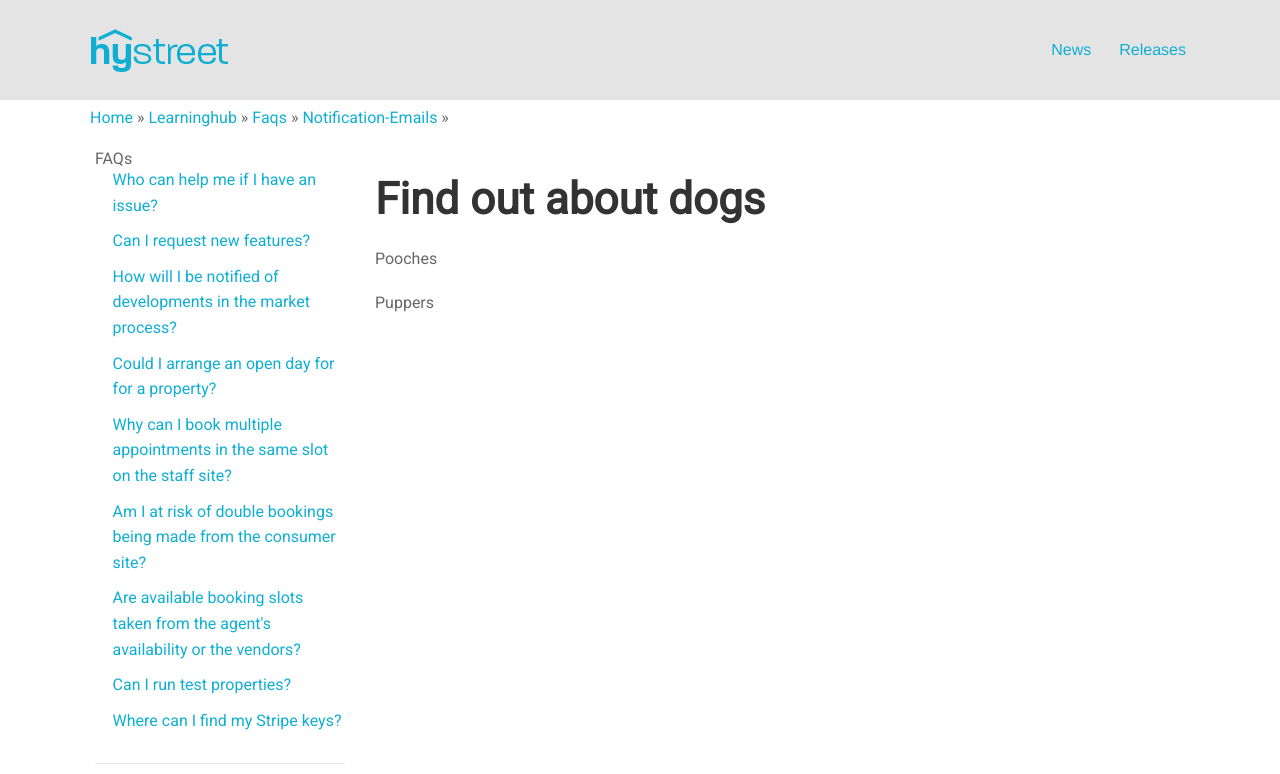
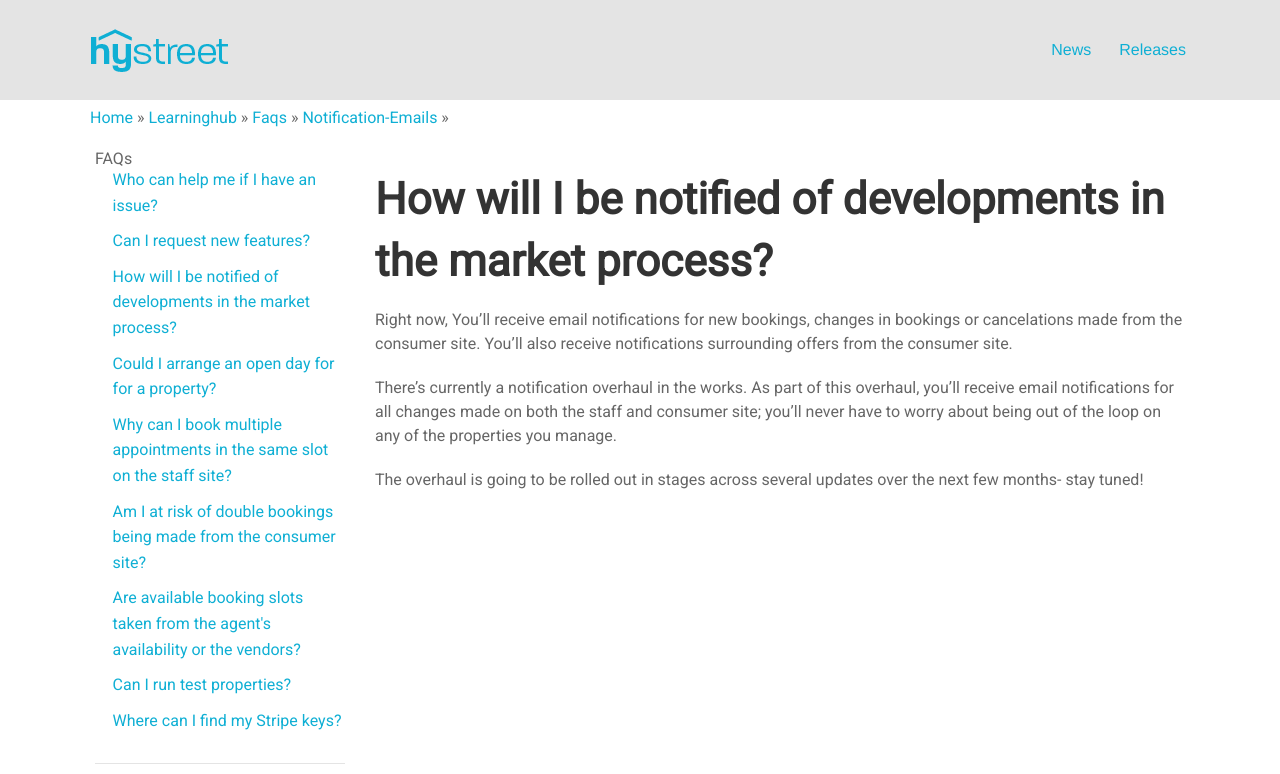
Before and after one commit to josh-brough/learninghub, a Jekyll site: the page built from faqs/notification-emails/index.html, in a window 1280 px wide, cut to the strip 0-774 px from the top of the page. Built offline with Jekyll 4.4.1, drawn with Linux system fonts in a browser that asks for light colours; some web fonts are replaced; a script that is not in the unit is left out.

Commit message:
notification emails FAQ

```diff
--- a/faqs/notification-emails/index.html
+++ b/faqs/notification-emails/index.html
@@ -15,8 +15,10 @@ menu: site.data.birds
   {% include faqs.html %}
 <div class="columns right large-9 lh-content">
 
-<h1>Find out about dogs</h1>
+<h1>How will I be notified of developments in the market process?</h1>
 <p>
-Pooches</P>
+Right now, You’ll receive email notifications for new bookings, changes in bookings or cancelations made from the consumer site. You’ll also receive notifications surrounding offers from the consumer site. </p>
 <p>
-Puppers</p>
+There’s currently a notification overhaul in the works. As part of this overhaul, you’ll receive email notifications for all changes made on both the staff and consumer site; you’ll never have to worry about being out of the loop on any of the properties you manage.</P>
+<p>
+The overhaul is going to be rolled out in stages across several updates over the next few months- stay tuned!</p>
```
